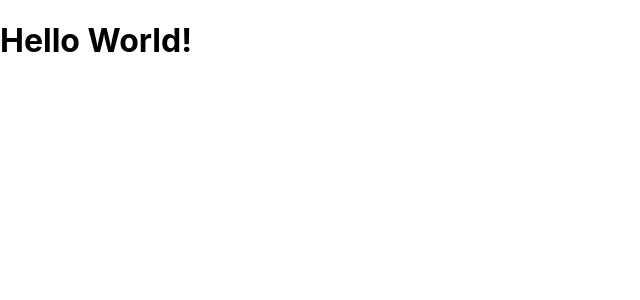
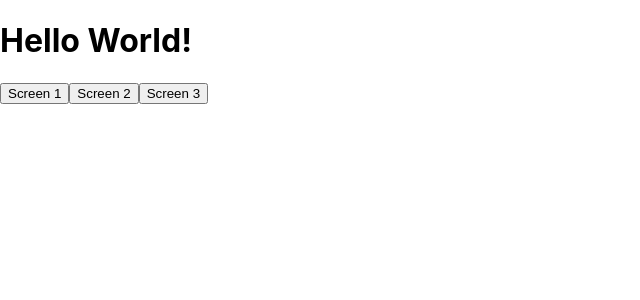
Before and after one commit to HatboyStudios/stunning-octo-potato, a React (Create React App) app in the folder the-app/: page / in a window 1280 px wide. Shown: the top 300 px of the page, without its empty margins (0-640 px from the left). Built offline with nearby package versions, Linux system fonts and the light colour scheme.

Commit message:
screen switching

```diff
--- a/the-app/src/App.js
+++ b/the-app/src/App.js
@@ -1,10 +1,22 @@
+import { useState } from 'react';
+
+import Content from './Content'
+
 import logo from './logo.svg';
 import './App.css';
 
 function App() {
+  const [screenState, changeScreen] = useState(0);
   return (
     <div>
       <h1>Hello World!</h1>
+      <div>
+        <button onClick={() => changeScreen(1)}>Screen 1</button>
+        <button onClick={() => changeScreen(2)}>Screen 2</button>
+        <button onClick={() => changeScreen(3)}>Screen 3</button>
+      </div>
+
+      <Content screen = {screenState} />
     </div>
   );
 }
--- /dev/null
+++ b/the-app/src/Content.js
@@ -0,0 +1,26 @@
+import { useState } from 'react';
+
+export default function Content({screen}) {
+
+    if(screen === 1) {
+        return(
+            <div>
+                <h2>Screen 1</h2>
+            </div>
+        )
+    }else if(screen === 2) {
+        return(
+            <div>
+                <h2>Screen 2</h2>
+            </div>
+        )
+    }else if(screen === 3) {
+        return(
+            <div>
+                <h2>Screen 3</h2>
+            </div>
+        )
+    }else {
+        console.log("none selected")
+    }
+}
```
